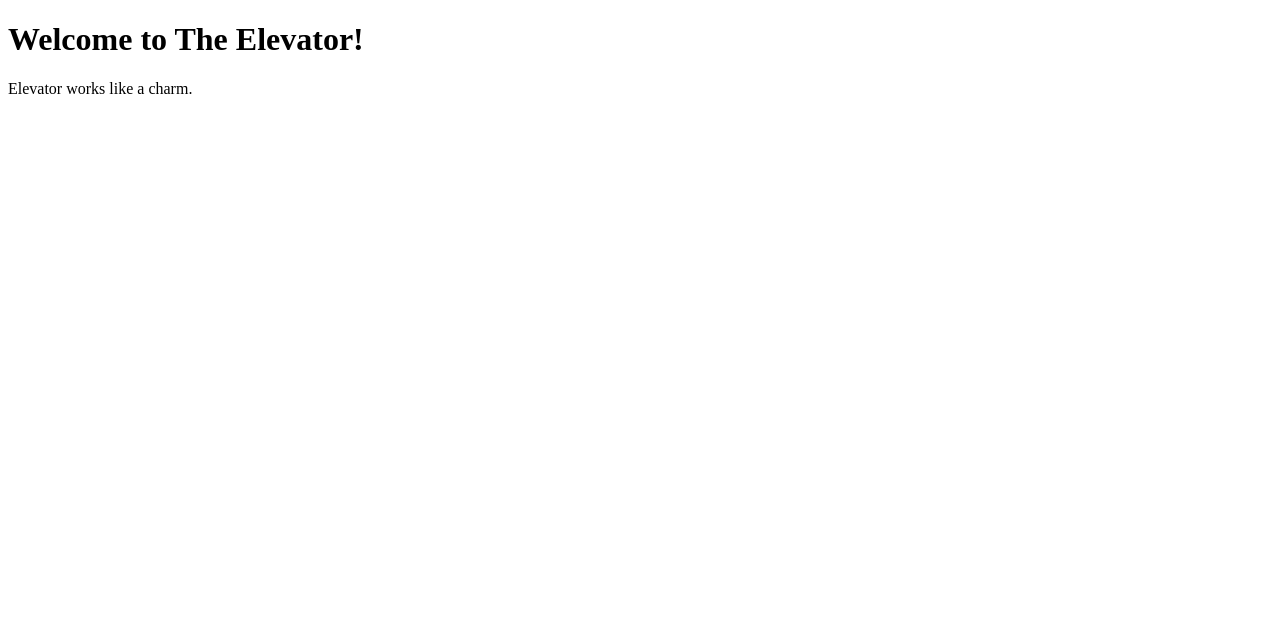
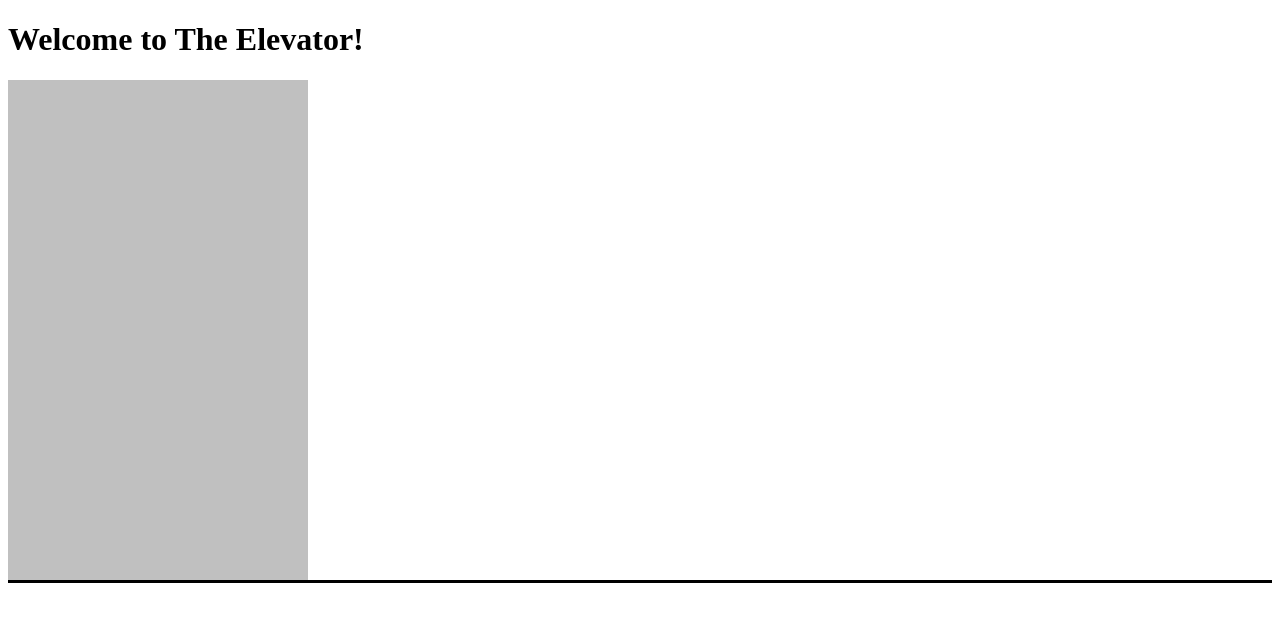
Before and after one commit to coletrumbocole/world-of-kata, an Angular app in the folder August/: page / in a window 1280 px wide. Shown: the top 622 px of the page. Built offline with nearby package versions, Linux system fonts and the light colour scheme.

Commit message:
started the elevator component's view

```diff
--- a/August/src/app/elevator/elevator.component.html
+++ b/August/src/app/elevator/elevator.component.html
@@ -1 +1,4 @@
-<p>Elevator works like a charm.</p>
+<div id="wall">
+    <div id="elevator-door"></div>
+    <div id="button-panel"></div>
+</div>
--- a/August/src/app/elevator/elevator.component.scss
+++ b/August/src/app/elevator/elevator.component.scss
@@ -0,0 +1,20 @@
+#wall {
+    justify-content: center;
+    border-bottom: 3px solid black;
+}
+
+#elevator-door {
+    height: 500px;
+    width: 300px;
+    background-color: silver;
+    border: 6px 6px 6px 0 solid lightgray;
+    margin-right: 10px;
+}
+
+#elevator-panel {
+    height: 100px;
+    width: 60px;
+    background-color: silver;
+    border-left: 2px solid darkgray;
+    border-bottom: 2px solid darkgray;
+}
```
